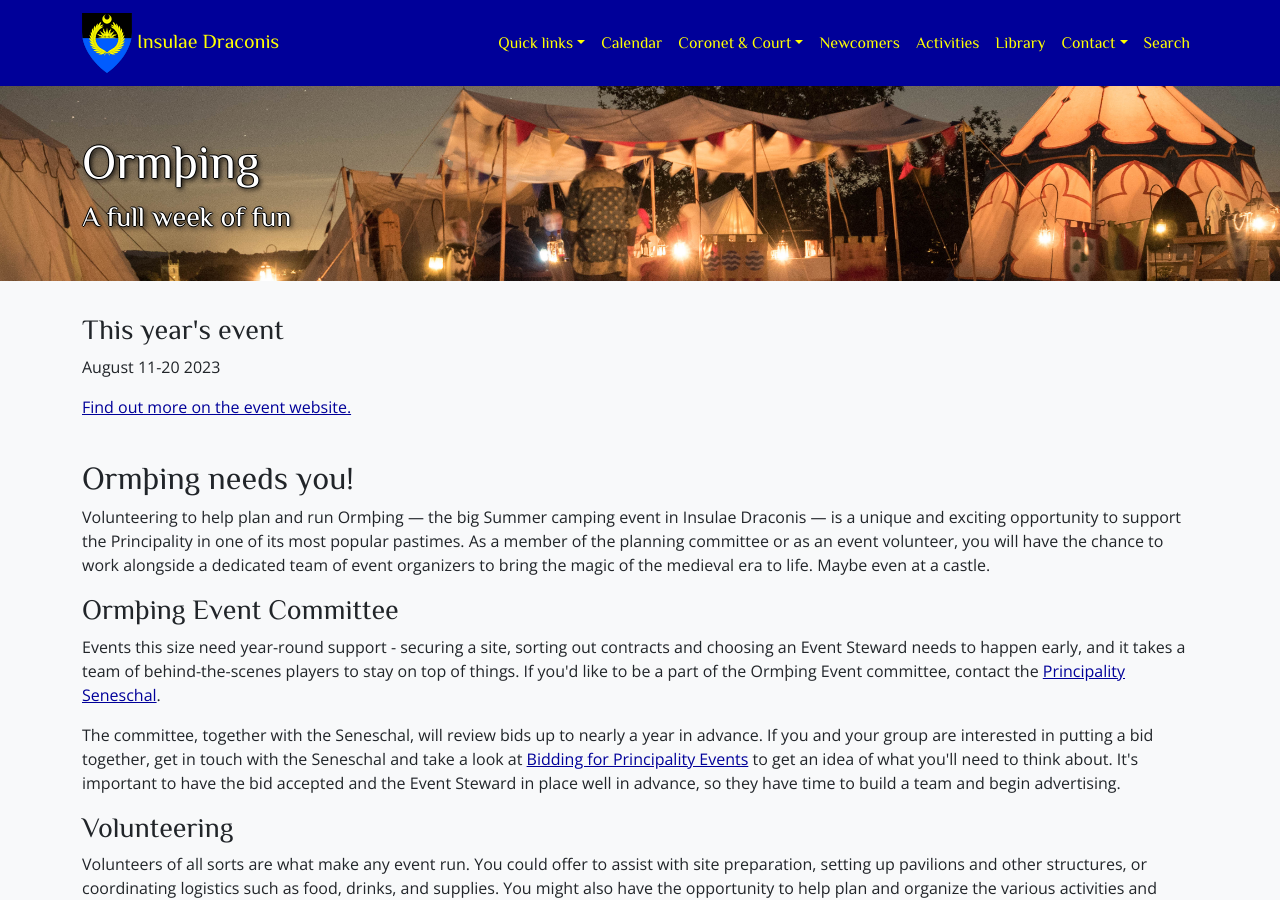
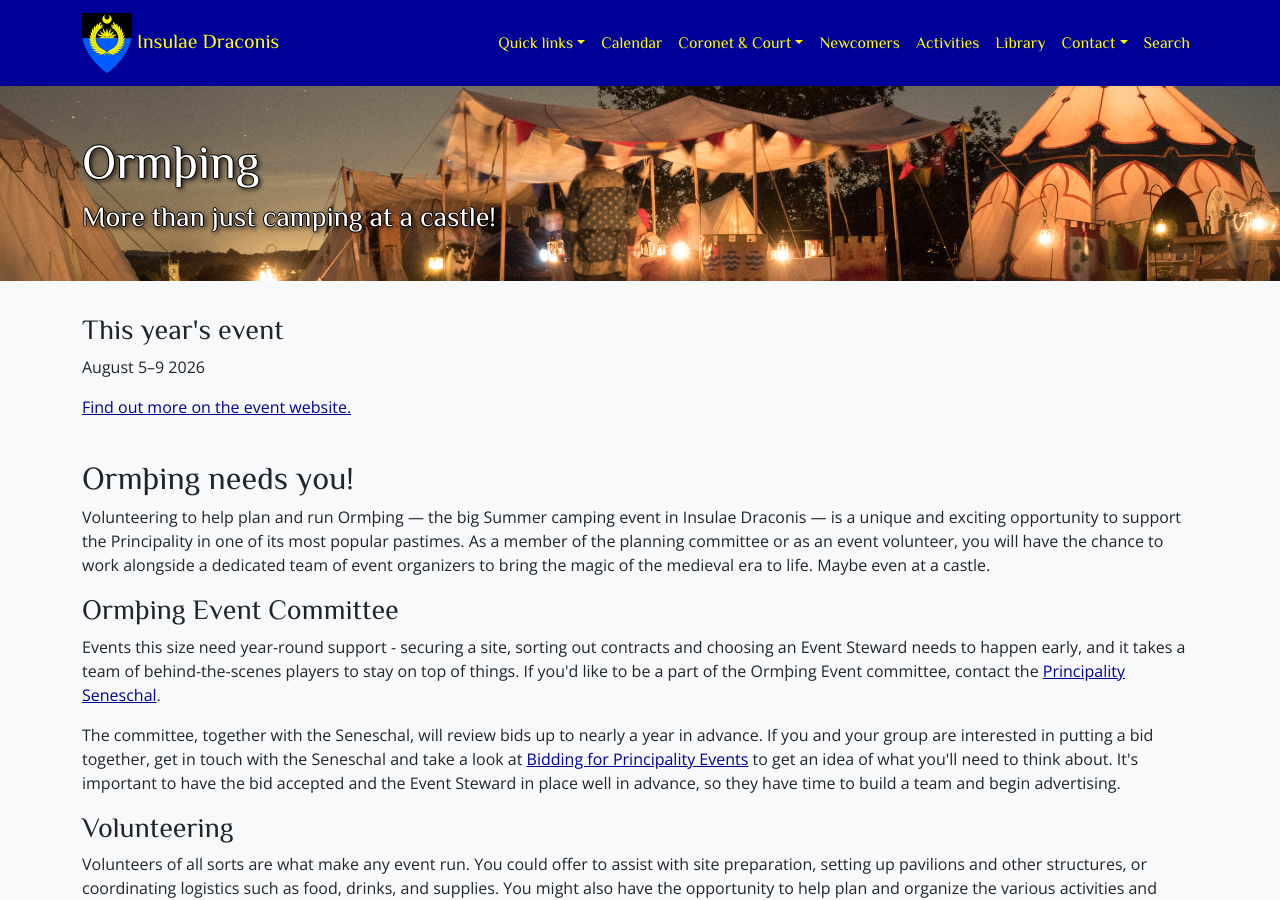
Before and after one commit to drachenwald/insulae-draconis, a Jekyll site: the page built from events/raglan/index.md, in a window 1280 px wide and 900 px high. Built offline with Jekyll 4.4.1, drawn with Linux system fonts in a browser that asks for light colours; comment, search, counter and statistics services are not loaded.

Commit message:
Update index.md

```diff
--- a/events/raglan/index.md
+++ b/events/raglan/index.md
@@ -1,14 +1,14 @@
 ---
 title: Ormþing
-subtitle: A full week of fun
+subtitle: More than just camping at a castle!
 banner: /images/banner/night-camp.jpg
 ---
 
 <h3>This year's event</h3>
 
-<p>August 11-20 2023</p>
+<p>August 5–9 2026</p>
 
-<a href="https://sites.google.com/insulaedraconis.org/id-summer-event-2023?pli=1">Find out more on the event website.</a>
+<a href="https://sites.google.com/drachenwald.sca.org/ormthing/home">Find out more on the event website.</a>
 <br>
 <br>
 <h2>Ormþing needs you!</h2>
```
